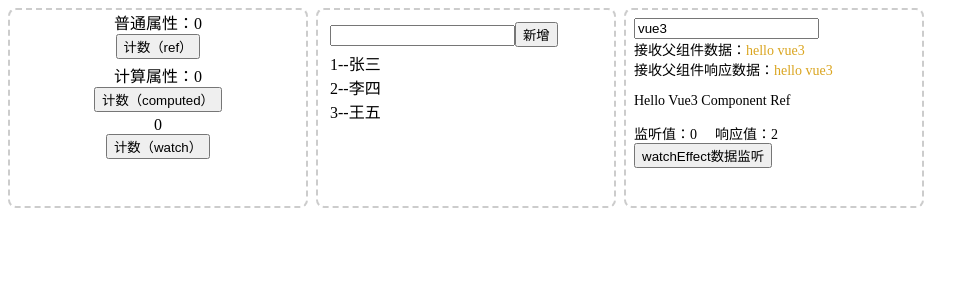
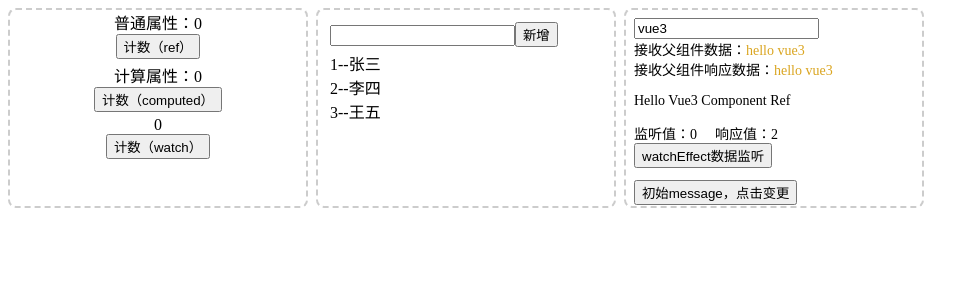
Before and after one commit to whjin/vue3-vite, a Vue app: page / in a window 1280 px wide. Shown: the top 300 px of the page, without its empty margins (0-979 px from the left). Built offline with nearby package versions, Linux system fonts and the light colour scheme.

Commit message:
update files

```diff
--- a/package.json
+++ b/package.json
@@ -4,7 +4,7 @@
   "version": "0.0.0",
   "type": "module",
   "scripts": {
-    "dev": "vite",
+    "dev": "vite --open",
     "build": "vite build",
     "preview": "vite preview",
     "deploy": "deploy.sh"
--- a/src/assets/style/Home.less
+++ b/src/assets/style/Home.less
@@ -46,6 +46,9 @@
           span {
             padding-right: 18px;
           }
+          button {
+            margin-bottom: 12px;
+          }
         }
       }
     }
--- a/src/components/provide/Parent.vue
+++ b/src/components/provide/Parent.vue
@@ -2,7 +2,7 @@
   <div class="parent-wrapper">
     <input type="text" v-model="inputVal">
     <Child />
-    <Refs ref="msgRef"></Refs>
+    <Refs ref="msgRef" :message="message" @change="msgChange"></Refs>
   </div>
 </template>
 
@@ -18,6 +18,14 @@ let inputVal = ref("vue3");
 provide('inputVal', inputVal);
 
 const msgRef = ref(null);
+
+let message = ref('初始message，点击变更');
+
+const msgChange = (msg) => {
+  message.value = msg;
+
+};
+
 onMounted(() => {
   msgRef.value.btn();
 })
--- a/src/components/provide/Refs.vue
+++ b/src/components/provide/Refs.vue
@@ -6,6 +6,7 @@
       <span>响应值：{{ watchNum }}</span>
     </div>
     <button @click="watchEffectBtn">watchEffect数据监听</button>
+    <button @click="messageChange">{{ message }}</button>
   </div>
 </template>
 
@@ -31,7 +32,18 @@ const watchEffectBtn = () => {
 };
 watchEffect(() => {
   watchNum.value = num.value + 2;
-})
+});
+
+defineProps({
+  message: String,
+});
+
+const emit = defineEmits(['change']);
+
+const messageChange = () => {
+  emit('change', '变更message，defineEmits');
+}
+
 </script>
 
 <style></style>
```
